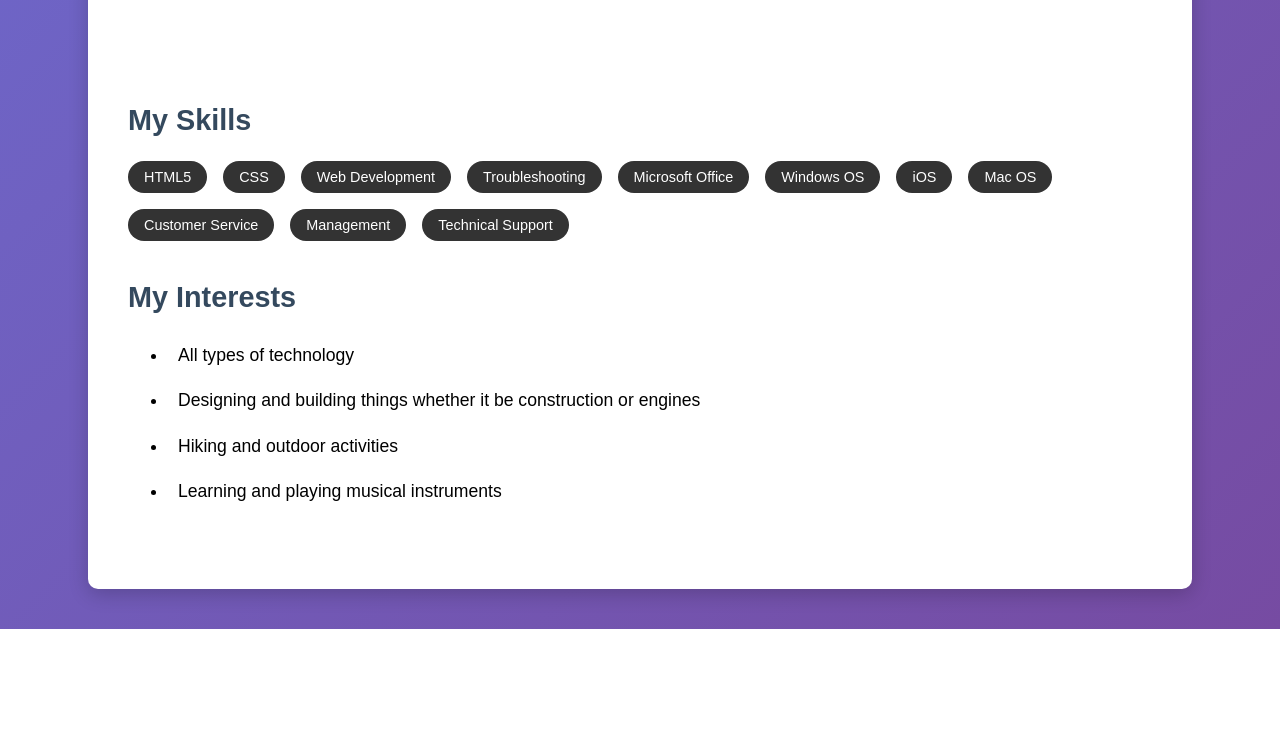
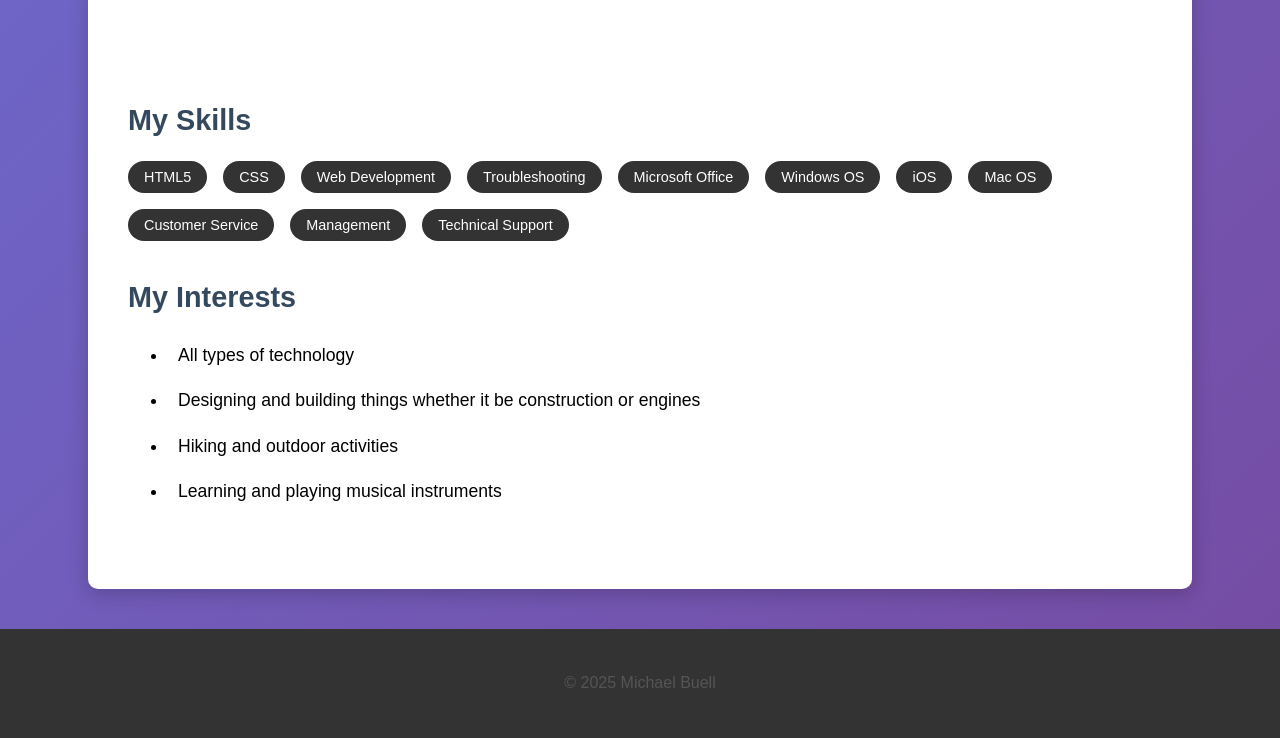
Before and after one commit to michaelbuell/cmpa3304, a plain HTML site: page project-02/about/index.html in a window 1280 px wide. Shown: the part 1952-2690 px from the top of the page. Before the commit the page ends 2581 px from the top, so only its background shows below. Drawn offline with Linux system fonts and the light colour scheme.

Commit message:
added footer to about/index.html

```diff
--- a/project-02/about/index.html
+++ b/project-02/about/index.html
@@ -81,5 +81,10 @@
             </ul>
         </section>
     </div>
+
+    <footer>
+            <p>&copy; 2025 Michael Buell</p>
+    </footer>
+
 </body>
 </html>
```
